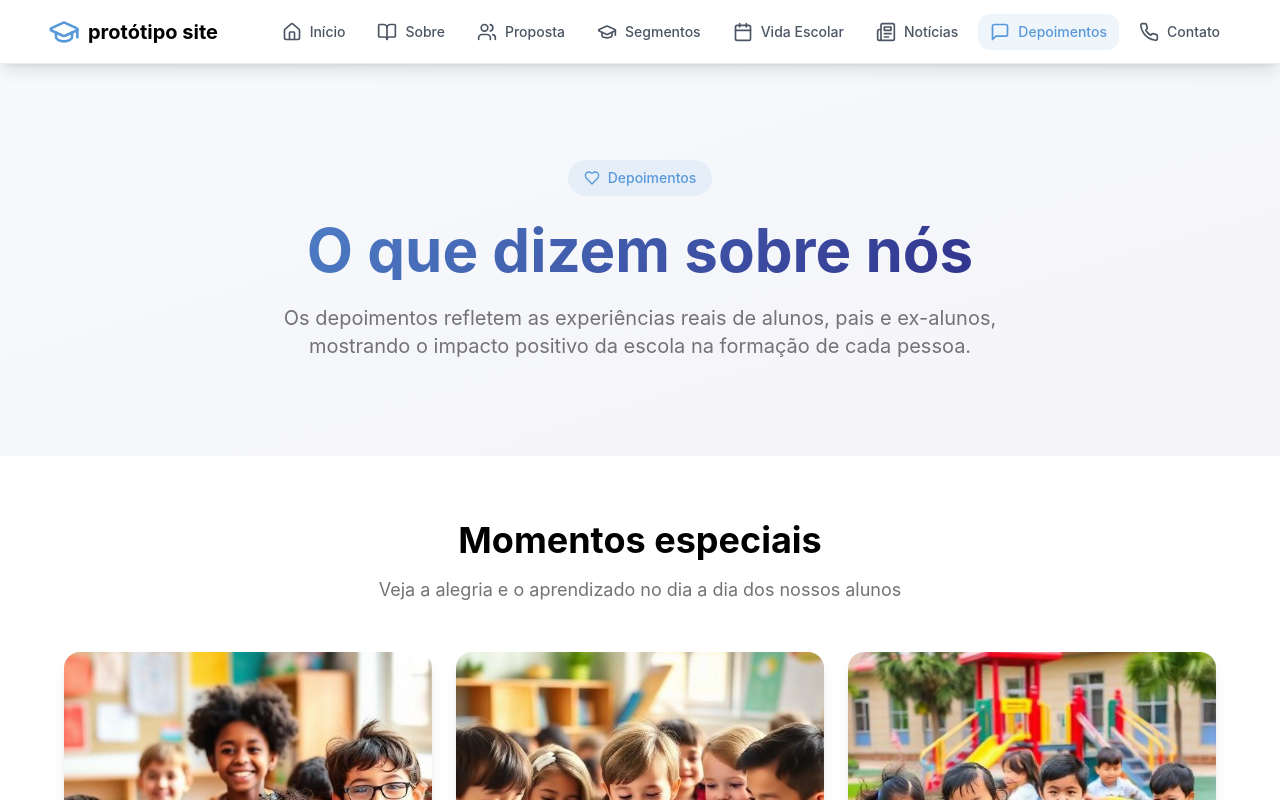
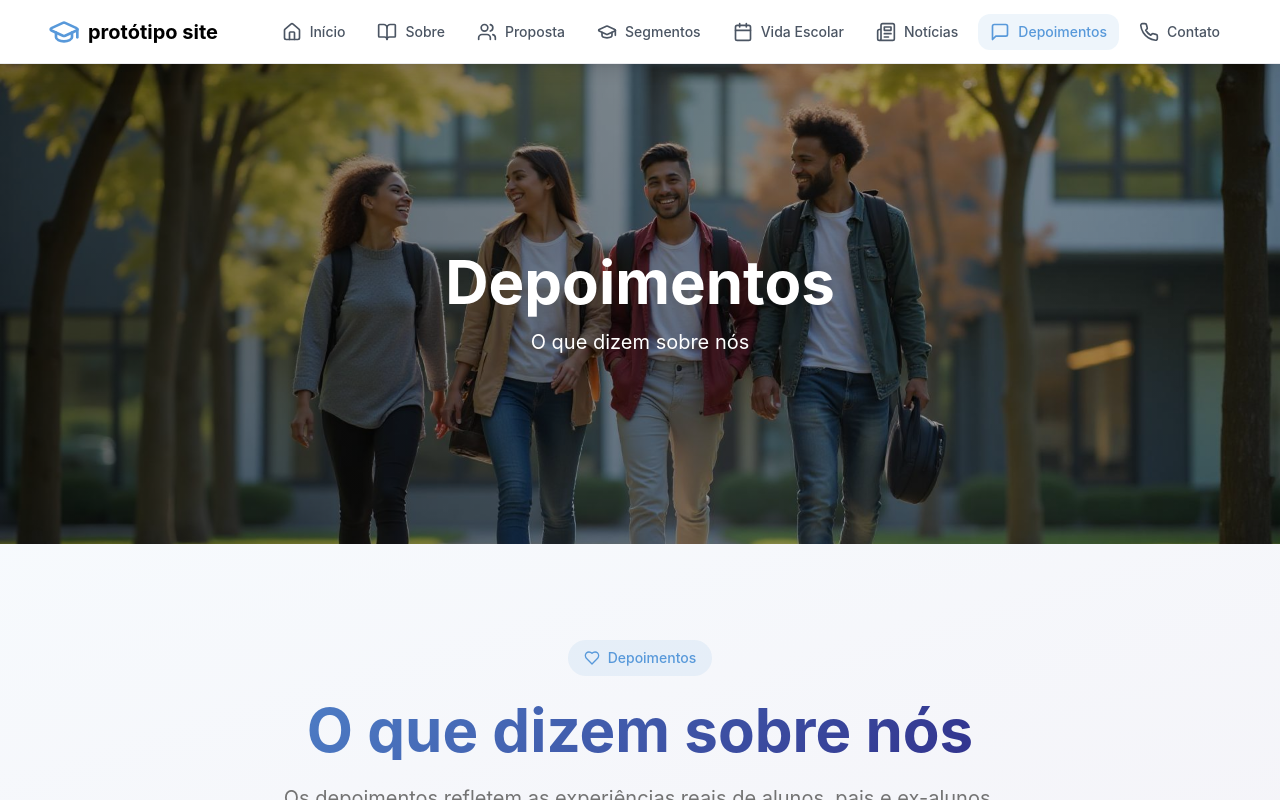
Before and after one commit to VonoxDeveloper/prototipo-marcosrichardson, a React (Vite) app: page /depoimentos in a window 1280 px wide. Shown: the top 800 px of the page. Built offline with nearby package versions, Linux system fonts and the light colour scheme.

Commit message:
Add hero images to pages

```diff
--- a/src/pages/Depoimentos.tsx
+++ b/src/pages/Depoimentos.tsx
@@ -7,6 +7,7 @@ import { Quote, Star, Heart, Users } from 'lucide-react';
 import children1 from '@/assets/children-1.jpg';
 import children2 from '@/assets/children-2.jpg';
 import children3 from '@/assets/children-3.jpg';
+import heroSchool from '@/assets/hero-school.jpg';
 
 const testimonials = [
   {
@@ -64,6 +65,26 @@ const Depoimentos = () => {
     <div className="min-h-screen">
       <HoverGradientNavBar />
       <main className="pt-16">
+        {/* Hero Image Section */}
+        <section className="relative h-[50vh] md:h-[60vh] overflow-hidden">
+          <img
+            src={heroSchool}
+            alt="Vista da escola - ambiente educacional moderno e acolhedor"
+            className="w-full h-full object-cover"
+          />
+          <div className="absolute inset-0 bg-gradient-to-r from-black/50 to-black/30" />
+          <div className="absolute inset-0 flex items-center justify-center">
+            <div className="text-center text-white px-4">
+              <h1 className="text-4xl sm:text-5xl lg:text-6xl font-bold mb-4">
+                Depoimentos
+              </h1>
+              <p className="text-lg sm:text-xl max-w-2xl">
+                O que dizem sobre nós
+              </p>
+            </div>
+          </div>
+        </section>
+
         {/* Hero Section */}
         <section className="bg-gradient-to-br from-primary/5 to-secondary/5 py-16 sm:py-24">
           <div className="container mx-auto px-4 text-center">
--- a/src/pages/VidaEscolar.tsx
+++ b/src/pages/VidaEscolar.tsx
@@ -3,6 +3,7 @@ import Footer from '@/components/Footer';
 import { Card, CardContent, CardDescription, CardHeader, CardTitle } from '@/components/ui/card';
 import { ShimmerButton } from '@/components/ui/shimmer-button';
 import { Users, Calendar, Building, Lightbulb, Heart, BookOpen, Palette, Trophy } from 'lucide-react';
+import heroSchool from '@/assets/hero-school.jpg';
 
 const VidaEscolar = () => {
   const lifePillars = [
@@ -59,6 +60,26 @@ const VidaEscolar = () => {
     <div className="min-h-screen">
       <HoverGradientNavBar />
       <main className="pt-16">
+        {/* Hero Image Section */}
+        <section className="relative h-[50vh] md:h-[60vh] overflow-hidden">
+          <img
+            src={heroSchool}
+            alt="Vida escolar - estudantes em atividades educativas e sociais"
+            className="w-full h-full object-cover"
+          />
+          <div className="absolute inset-0 bg-gradient-to-r from-black/50 to-black/30" />
+          <div className="absolute inset-0 flex items-center justify-center">
+            <div className="text-center text-white px-4">
+              <h1 className="text-4xl sm:text-5xl lg:text-6xl font-bold mb-4">
+                Vida Escolar
+              </h1>
+              <p className="text-lg sm:text-xl max-w-2xl">
+                Mais do que ensino, uma experiência de vida
+              </p>
+            </div>
+          </div>
+        </section>
+
         {/* Hero Section */}
         <section className="bg-gradient-to-br from-primary/10 via-secondary/5 to-accent/10 py-16 sm:py-24">
           <div className="container mx-auto px-4 text-center">
```
